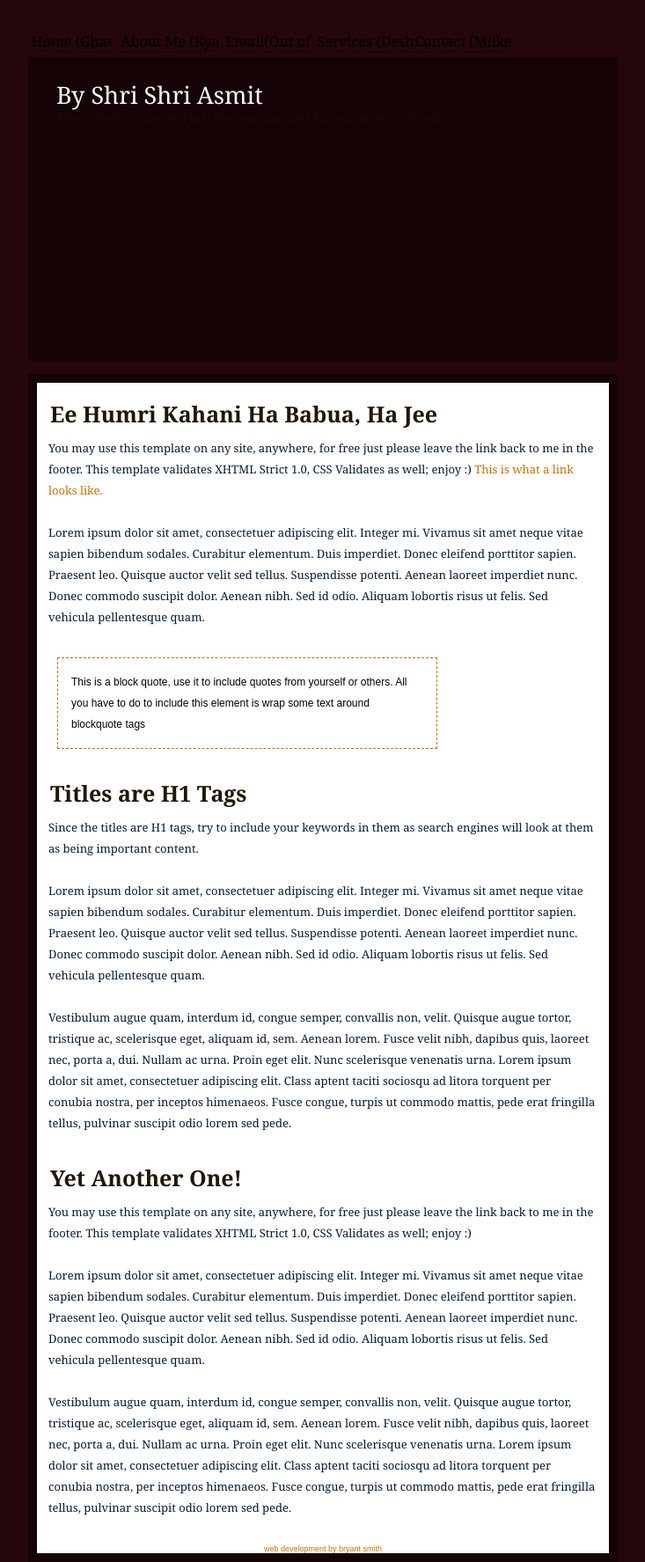
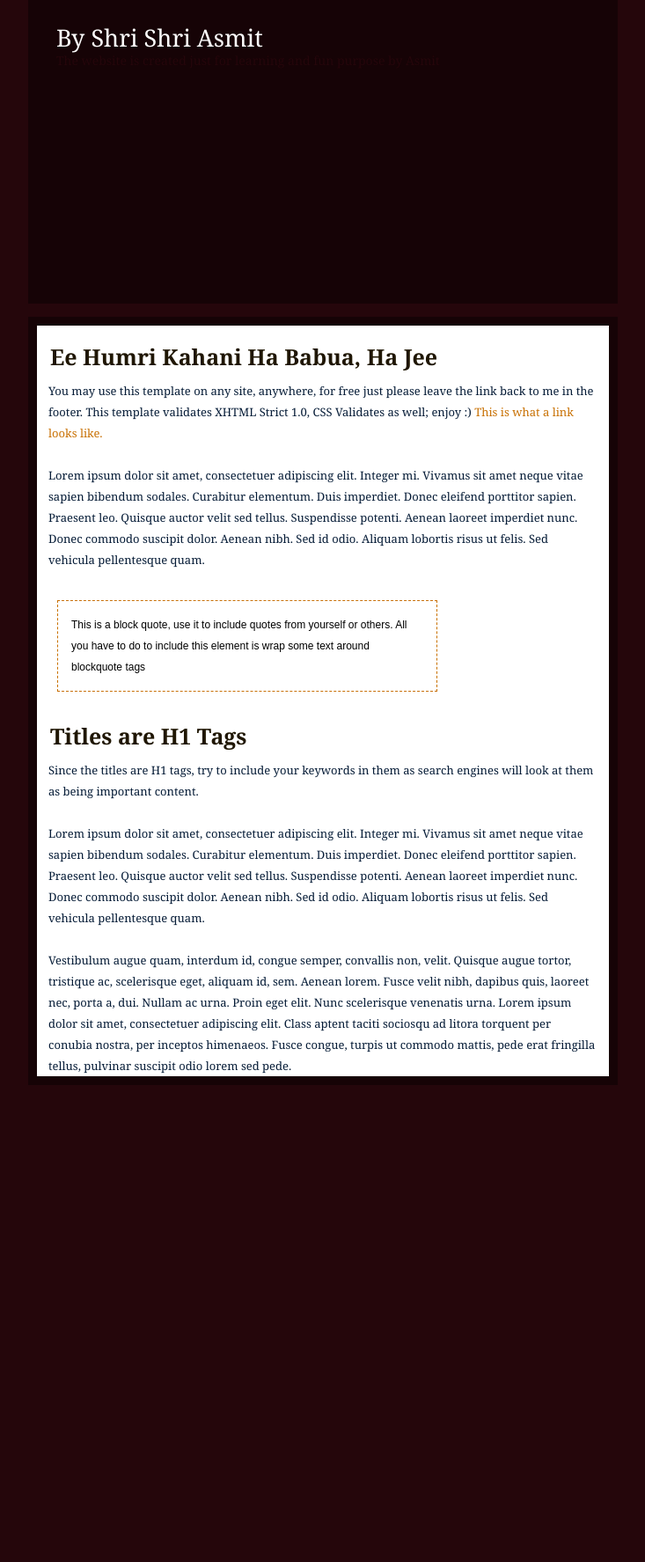
Before and after one commit to AsmitKumar321/test, a plain HTML site: page index.html in a window 1280 px wide. Shown: the whole page at 88% size, without its empty margins (273-1006 px from the left). After the commit the page ends 1233 px from the top, so only its background shows below. Drawn offline with Linux system fonts and the light colour scheme.

Commit message:
Update index.html

```diff
--- a/index.html
+++ b/index.html
@@ -1,16 +1,3 @@
- <!--
-Design by Asmit and Only Asmit
-
-email:
-Released under Creative Commons Attribution 2.5 Generic.  In other words, do with it what you please; but please leave the link if you'd be so kind :)
-
-Name       : Barren Savannah
-Description: One column, with top naviation.  All divs, validations: XHTML Strict 1.0 & CSS
-Version    : 1.0
-Released   : 20081009
--->
-
-
 <!DOCTYPE html PUBLIC "-//W3C//DTD XHTML 1.0 Strict//EN" "http://www.w3.org/TR/xhtml1/DTD/xhtml1-strict.dtd">
 <html xmlns="http://www.w3.org/1999/xhtml">
 <head>
@@ -18,15 +5,7 @@ Released   : 20081009
 <link rel="stylesheet" type="text/css" href="barrensavannah.css" />
 <title>Asmit</title>
 </head>
-
 <body>
-    <div id="page">
-        <div class="topNaviagationLink"><a href="index.html">Home (Ghar par hu Bhai)</a></div>
-        <div class="topNaviagationLink"><a href="index.html">About Me (Kya Karo Jaan Ke)</a></div>
-        <div class="topNaviagationLink"><a href="index.html"> Email(Out of Internet area)</a></div>
-        <div class="topNaviagationLink"><a href="index.html">Services (Desh Ki Seva)</a></div>
-	    <div class="topNaviagationLink"><a href="index.html">Contact (Milke Baat Karte Ha)</a></div>
-	</div>
     <div id="mainPicture">
     	<div class="picture">
         	<div id="headerTitle">By Shri Shri Asmit</div>
@@ -50,30 +29,7 @@ Released   : 20081009
         <p>Lorem ipsum dolor sit amet, consectetuer adipiscing elit. Integer mi. Vivamus sit amet neque vitae sapien bibendum sodales. Curabitur elementum. Duis imperdiet. Donec eleifend porttitor sapien. Praesent leo. Quisque auctor velit sed tellus. Suspendisse potenti. Aenean laoreet imperdiet nunc. Donec commodo suscipit dolor. Aenean nibh. Sed id odio. Aliquam lobortis risus ut felis. Sed vehicula pellentesque quam.</p><br />
 
           <p>Vestibulum augue quam, interdum id, congue semper, convallis non, velit. Quisque augue tortor, tristique ac, scelerisque eget, aliquam id, sem. Aenean lorem. Fusce velit nibh, dapibus quis, laoreet nec, porta a, dui. Nullam ac urna. Proin eget elit. Nunc scelerisque venenatis urna. Lorem ipsum dolor sit amet, consectetuer adipiscing elit. Class aptent taciti sociosqu ad litora torquent per conubia nostra, per inceptos himenaeos. Fusce congue, turpis ut commodo mattis, pede erat fringilla tellus, pulvinar suscipit odio lorem sed pede.</p></div>
-
-
-        <h1>Yet Another One!</h1>
-          <div class="contentText"><p>You may use this template on any site, anywhere, for free just please leave the link back to me in the footer.   This template validates XHTML Strict 1.0, CSS Validates as well; enjoy :) </p><br />
-        <p>Lorem ipsum dolor sit amet, consectetuer adipiscing elit. Integer mi. Vivamus sit amet neque vitae sapien bibendum sodales. Curabitur elementum. Duis imperdiet. Donec eleifend porttitor sapien. Praesent leo. Quisque auctor velit sed tellus. Suspendisse potenti. Aenean laoreet imperdiet nunc. Donec commodo suscipit dolor. Aenean nibh. Sed id odio. Aliquam lobortis risus ut felis. Sed vehicula pellentesque quam.</p><br />
-          <p>Vestibulum augue quam, interdum id, congue semper, convallis non, velit. Quisque augue tortor, tristique ac, scelerisque eget, aliquam id, sem. Aenean lorem. Fusce velit nibh, dapibus quis, laoreet nec, porta a, dui. Nullam ac urna. Proin eget elit. Nunc scelerisque venenatis urna. Lorem ipsum dolor sit amet, consectetuer adipiscing elit. Class aptent taciti sociosqu ad litora torquent per conubia nostra, per inceptos himenaeos. Fusce congue, turpis ut commodo mattis, pede erat fringilla tellus, pulvinar suscipit odio lorem sed pede.</p></div>
-
-
-          <!-- Please leave this in place after all of your content - thanks :) -->
-<div id="footer"><a href="http://www.aszx.net">web development</a> by <a href="http://www.bryantsmith.com">bryant smith</a></div>
-<!-- Please leave this in place after all of your content - thanks :) -->
-
-
-
-
-
         </div>
-
-
-
-
-
-
     </div>
-
 </body>
 </html>
```
